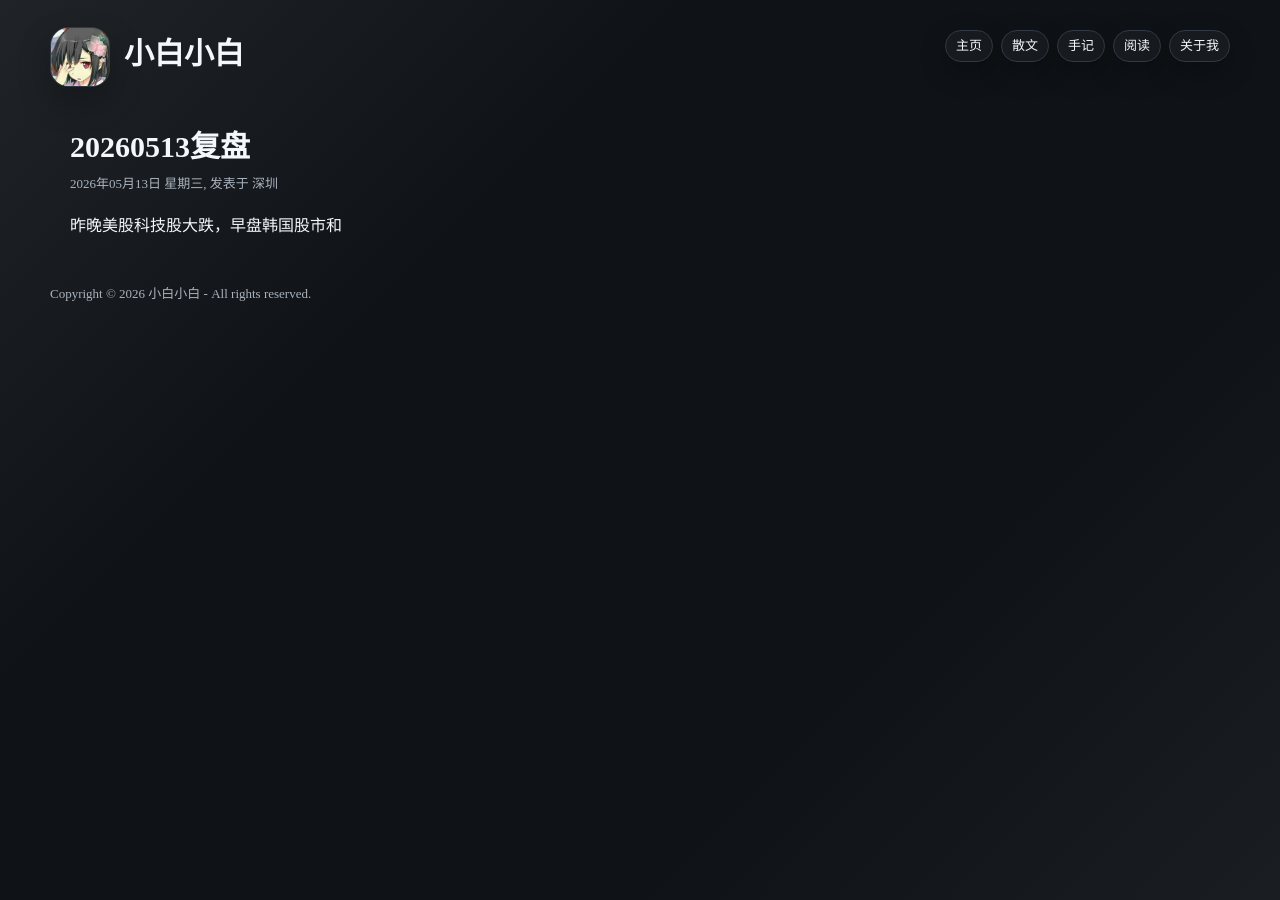
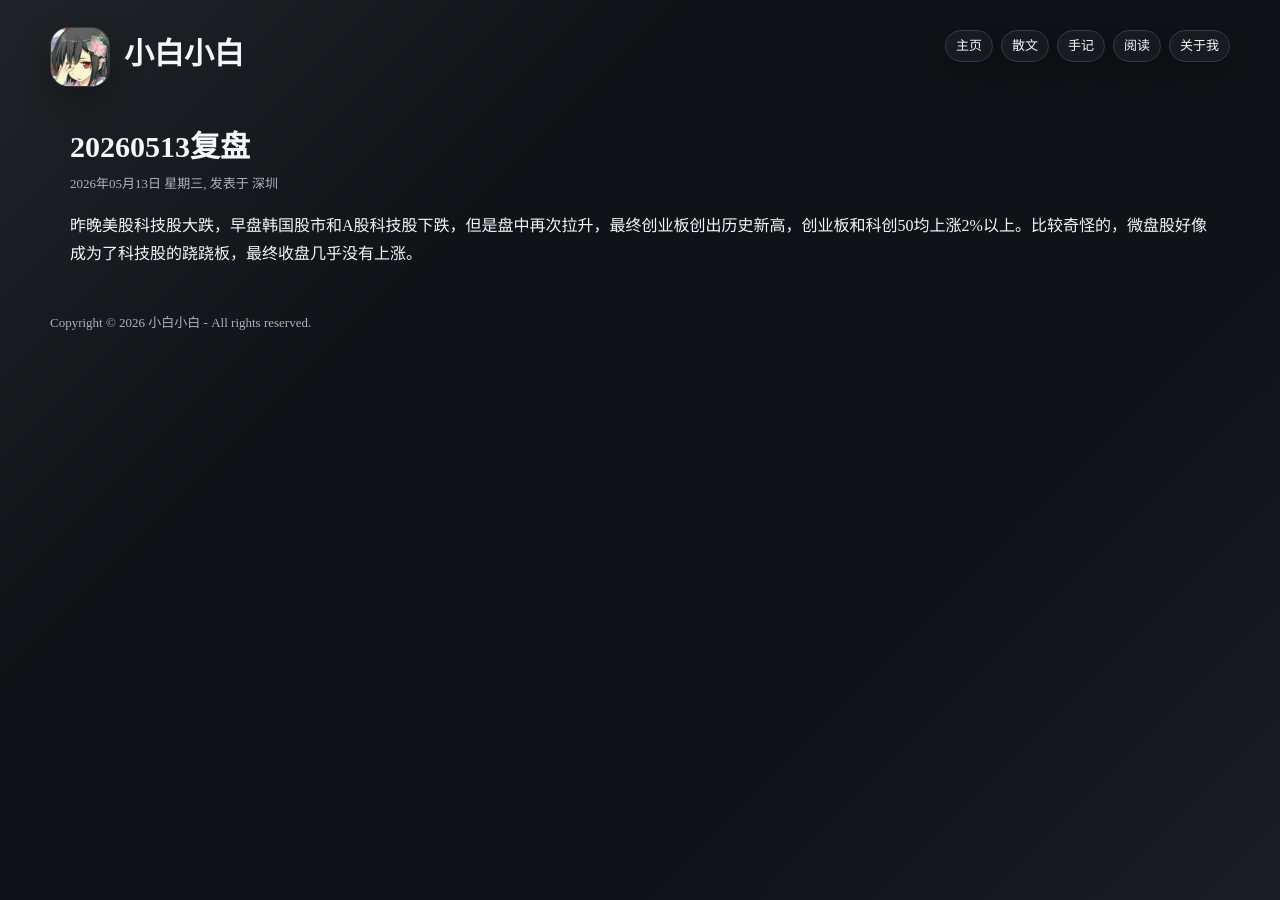
Before and after one commit to shuferhoo/shuferhoo.github.io, a Jekyll site: the page built from _posts/2026-05-13-Replay.md, in a window 1280 px wide. Built offline with Jekyll 4.4.1, drawn with Linux system fonts in a browser that asks for light colours.

Commit message:
Complete 20260513 replay

````diff
--- a/_posts/2026-05-13-Replay.md
+++ b/_posts/2026-05-13-Replay.md
@@ -8,4 +8,4 @@ pulished: true
 excerpt_separator: "```"
 ---
 
-昨晚美股科技股大跌，早盘韩国股市和
+昨晚美股科技股大跌，早盘韩国股市和A股科技股下跌，但是盘中再次拉升，最终创业板创出历史新高，创业板和科创50均上涨2%以上。比较奇怪的，微盘股好像成为了科技股的跷跷板，最终收盘几乎没有上涨。
````
